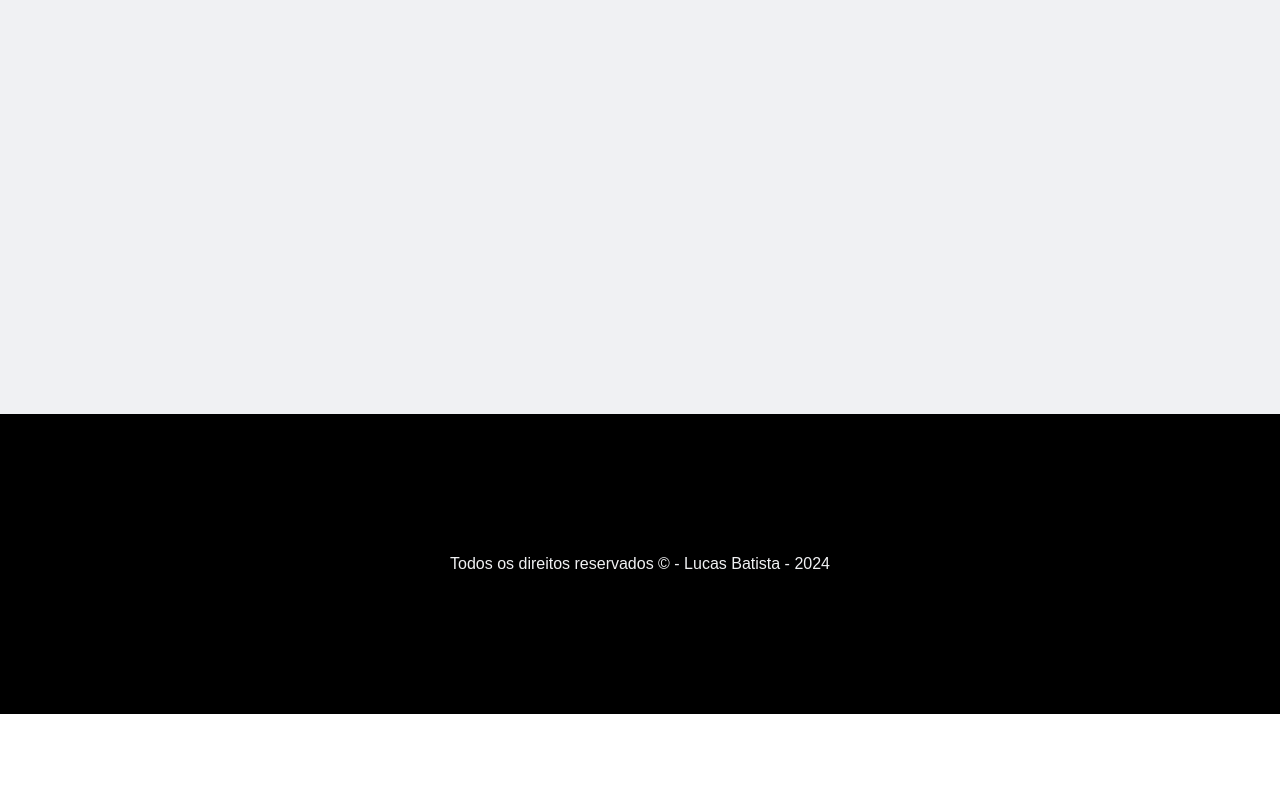
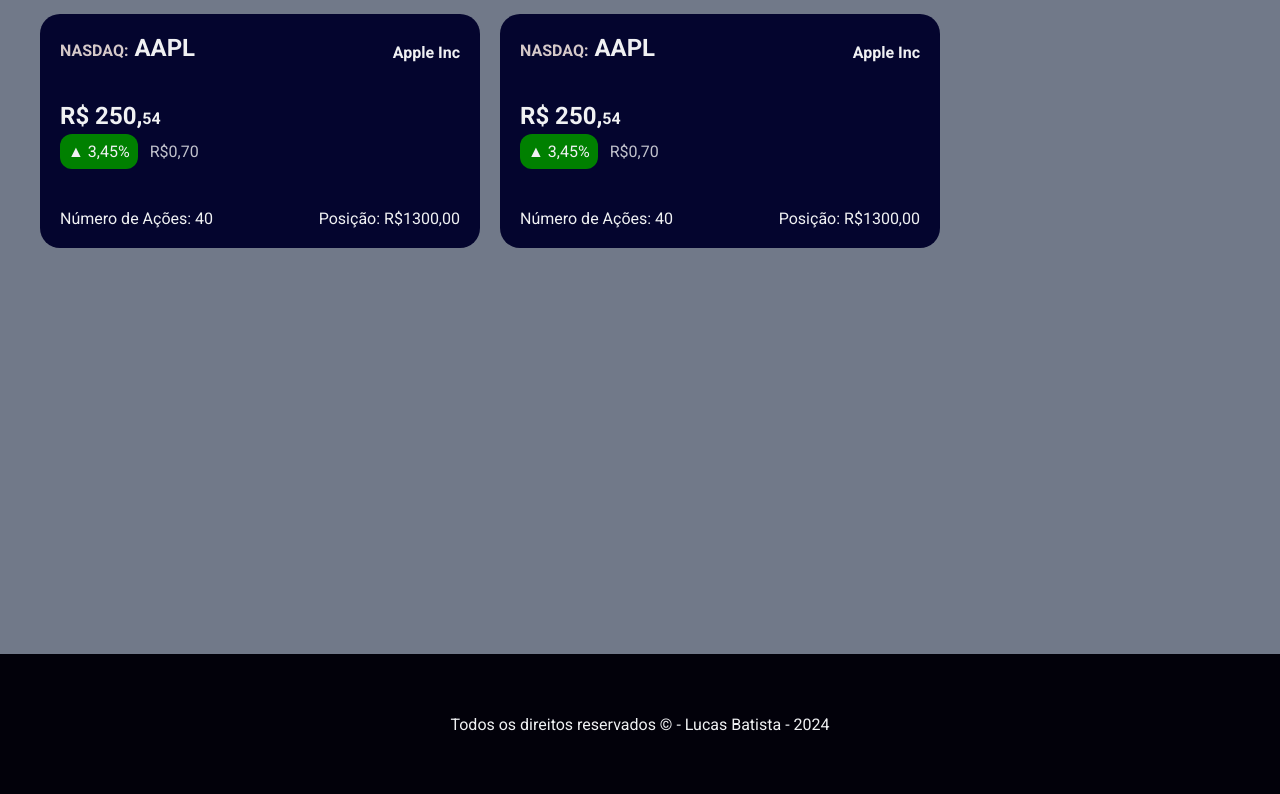
Before and after one commit to lucasBatistaa/DW1, a plain HTML site: page IF-FINANCE/index.html in a window 1280 px wide. Shown: the part 86-880 px from the top of the page. Before the commit the page ends 800 px from the top, so only its background shows below. Drawn offline with Linux system fonts and the light colour scheme.

Commit message:
card-ticker

```diff
--- a/IF-FINANCE/css/style.css
+++ b/IF-FINANCE/css/style.css
@@ -4,13 +4,13 @@
 }
 
 body {
-    font-family: sans-serif;
+    font-family: "Roboto", sans-serif;
     color: #f0f1f3;
 }
 
 header {
     height: 80px;
-    background: #000;
+    background: #02010A;
     padding: 0 40px;
     display: flex;
     align-items: center;
@@ -33,7 +33,7 @@ header {
 }
 
 .logo span {
-    color: #7ed8f6;
+    color: #223bbb;
 }
 
 nav {
@@ -54,14 +54,75 @@ nav ul  :hover {
 }
 
 main {
-    background: #f0f1f3;
-    min-height: calc(100vh - 380px);
+    background: #717989;
+    min-height: calc(100vh - 180px);
+    padding: 20px 40px;
+
+    display: flex;
+    gap: 20px;
+}
+
+.card-ticker {
+    display: flex;
+    flex-direction: column;
+    gap: 40px;
+    width: 400px;
+    height: fit-content;
+    /* background: #20003d; */
+    background: #04052E;
+    border-radius: 20px;
+    padding: 20px;
+}
+
+.ticker-name {
+    display: flex;
+    justify-content: space-between;
+    align-items: end;
+
+}
+
+.ticker-name span {
+    font-size: 16px;
+    color: #d5c9c9;
+}
+
+.ticker-value span {
+    font-size: 16px;
+}
+
+.ticker-avaliable {
+    display: flex;
+    align-items: center;
+    gap: 12px;
+
+    margin-top: 4px;
+}
+
+.ticker-avaliable p {
+    opacity: 80%;
+}
+
+.ticker-ocilation {
+    background: #008000;
+    padding: 8px;
+    border-radius: 12px;
+
+    display: flex;
+    justify-content: center;
+}
+
+.ticker-user-actions {
+    display: flex;
+    justify-content: space-between;
 }
 
 footer {
-    background: #000;
-    min-height: 300px;
+    background: #02010A;
+
     display: flex;
     align-items: center;
     justify-content: center;
+
+    padding: 20px 0;
+    min-height: 100px;
 }
--- a/IF-FINANCE/index.html
+++ b/IF-FINANCE/index.html
@@ -5,6 +5,10 @@
     <meta name="viewport" content="width=device-width, initial-scale=1.0" />
 
     <link rel="stylesheet" href="css/style.css" />
+
+    <link rel="preconnect" href="https://fonts.googleapis.com">
+    <link rel="preconnect" href="https://fonts.gstatic.com" crossorigin>
+    <link href="https://fonts.googleapis.com/css2?family=Roboto:ital,wght@0,100;0,300;0,400;0,500;0,700;0,900;1,100;1,300;1,400;1,500;1,700;1,900&display=swap" rel="stylesheet">
 
     <title>IF Finance</title>
   </head>
@@ -24,10 +28,55 @@
         </nav>
     </header>
     <main>
-
+        <div class="card-ticker">
+            <div class="ticker-name">
+                <h2><span>NASDAQ:</span> AAPL</h2>
+                <strong>Apple Inc</strong>
+            </div>
+            <div class="ticker-value">
+                <h2>R$ 250,<span>54</span></h2>
+                <div class="ticker-avaliable">
+                    <div class="ticker-ocilation">
+                        ▲ 3,45%
+                    </div>
+                    <p>R$0,70</p>
+                </div>
+            </div>
+            <div class="ticker-user-actions">
+                <div class="total-actions">
+                    Número de Ações: 40
+                </div>
+                <div class="total-value-actions">
+                    Posição: R$1300,00
+                </div>
+            </div>
+        </div>
+        <div class="card-ticker">
+            <div class="ticker-name">
+                <h2><span>NASDAQ:</span> AAPL</h2>
+                <strong>Apple Inc</strong>
+            </div>
+            <div class="ticker-value">
+                <h2>R$ 250,<span>54</span></h2>
+                <div class="ticker-avaliable">
+                    <div class="ticker-ocilation">
+                        ▲ 3,45%
+                    </div>
+                    <p>R$0,70</p>
+                </div>
+            </div>
+            <div class="ticker-user-actions">
+                <div class="total-actions">
+                    Número de Ações: 40
+                </div>
+                <div class="total-value-actions">
+                    Posição: R$1300,00
+                </div>
+            </div>
+        </div>
     </main>
     <footer>
-		<p>Todos os direitos reservados &#169 - Lucas Batista - 2024</p>
+      <p>Todos os direitos reservados &copy; - Lucas Batista - 2024</p>
     </footer>
   </body>
 </html>
```
Lines whose indentation alone changed are shown as unchanged.
